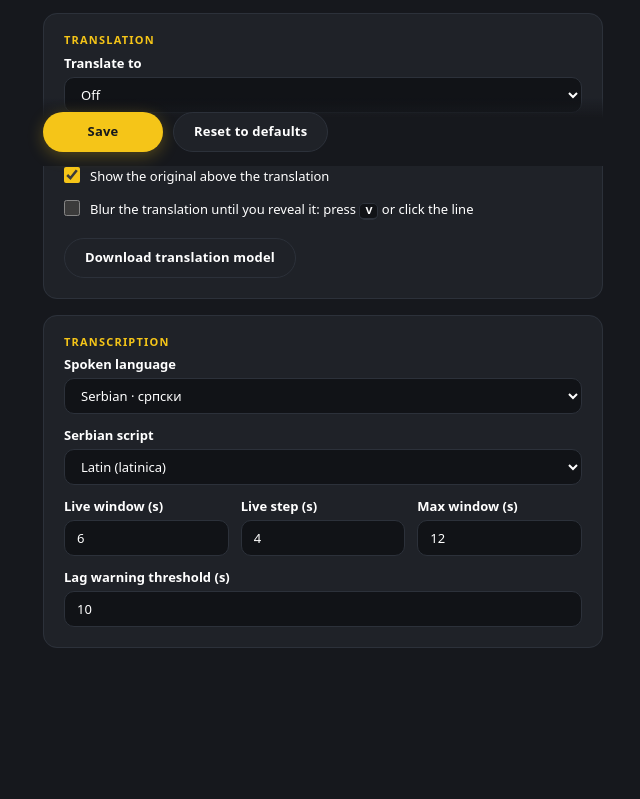
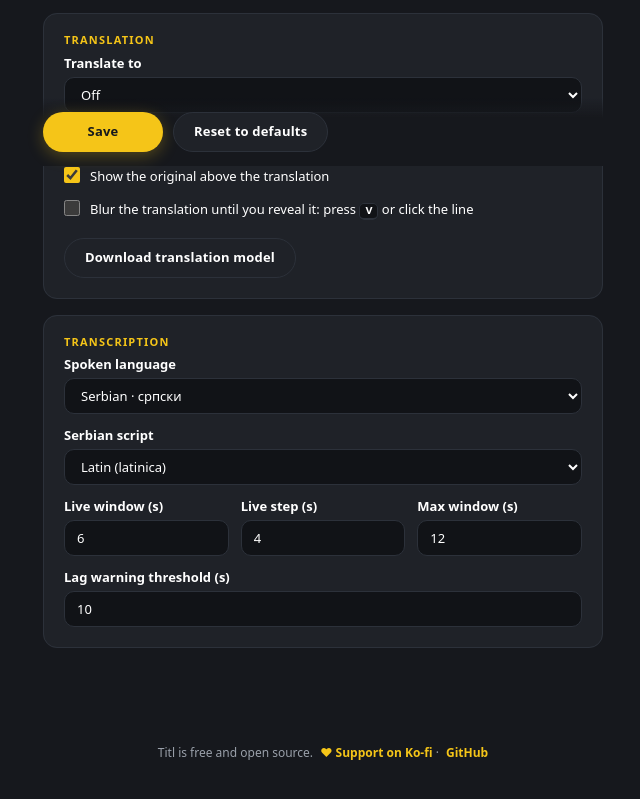
Before and after one commit to rawmind/titl, a website with bundled scripts: page src/options.html in a window 1280 px wide. Shown: the part 634-1433 px from the top of the page, without its empty margins (317-957 px from the left). Built offline with nearby package versions, Linux system fonts and the light colour scheme; some packages are replaced by stand-ins of ours.

Commit message:
feat: add a Ko-fi support link to the Options page

```diff
--- a/src/options.css
+++ b/src/options.css
@@ -111,3 +111,19 @@ fieldset .secondary + span {
 .actions .cta {
   min-width: 120px;
 }
+
+.page-footer {
+  max-width: 560px;
+  margin: 8px auto 0;
+  color: var(--muted);
+  font-size: 12px;
+  text-align: center;
+}
+
+.page-footer a {
+  margin-left: 4px;
+}
+
+.page-footer .heart {
+  color: var(--accent);
+}
--- a/src/options.html
+++ b/src/options.html
@@ -84,6 +84,12 @@
       <span id="message"></span>
     </div>
   </form>
+  <footer class="page-footer">
+    Titl is free and open source.
+    <a href="https://ko-fi.com/rwmnd" target="_blank" rel="noopener"><span class="heart">♥</span> Support on Ko-fi</a>
+    <span aria-hidden="true">·</span>
+    <a href="https://github.com/rawmind/titl" target="_blank" rel="noopener">GitHub</a>
+  </footer>
   <script type="module" src="options.js"></script>
 </body>
 </html>
```
